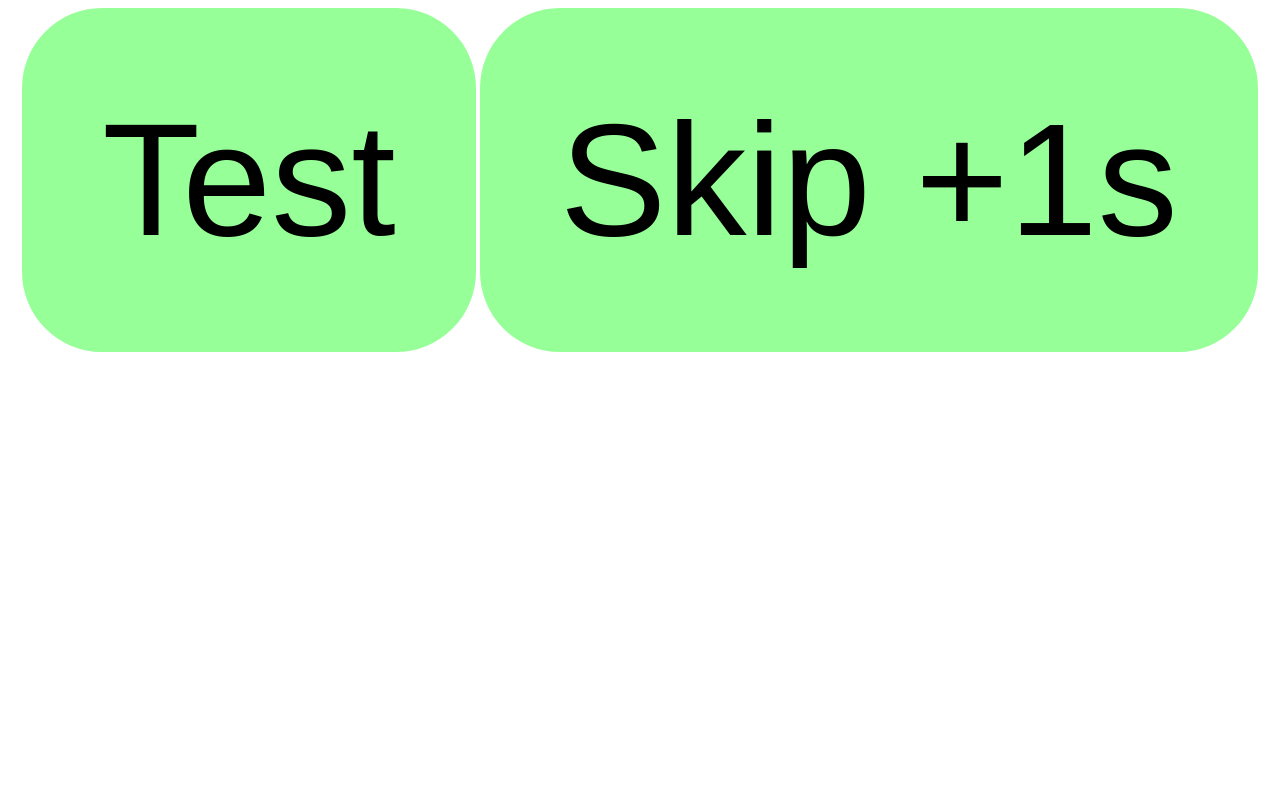
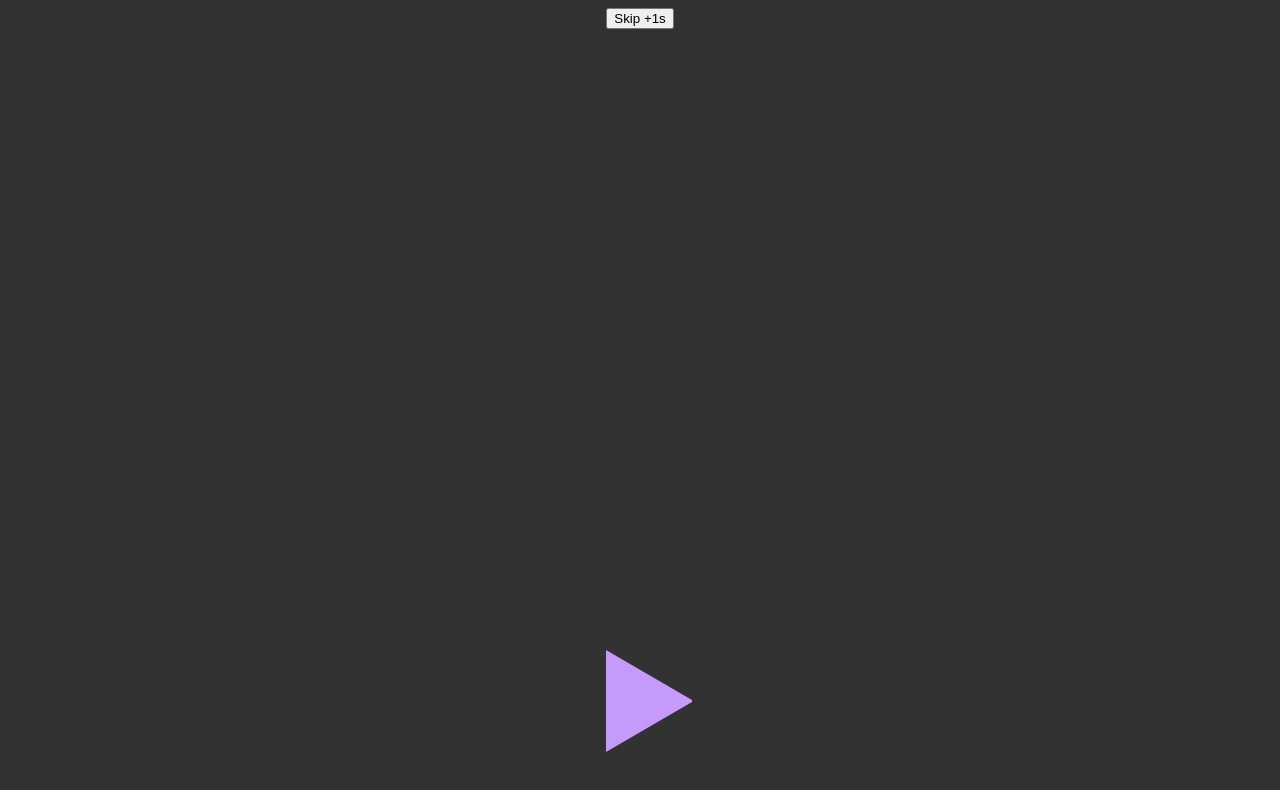
Before and after one commit to 2000Timo/TCSXHEARDLE, a plain HTML site: page index.html in a window 1280 px wide. Drawn offline with Linux system fonts and the light colour scheme.

Commit message:
Design Change

```diff
--- a/index.html
+++ b/index.html
@@ -4,7 +4,7 @@
         <link rel="stylesheet" href="public/css/styles.css">
     </head>
     <body>
-        <button onclick="playAudio()">Test</button>
+        <button id="play" onclick="playAudio()"></button>
         <button id="skipButton" onclick="nextSnippet()">Skip +1s</button>
 
         <script src="public/js/song1.js"></script>
--- a/public/css/styles.css
+++ b/public/css/styles.css
@@ -1,14 +1,19 @@
 body{
     text-align: center;
-}
-button{
-    border-style: none;
-    font-size: 10rem;
-    background-color: rgb(151, 255, 151);
-    border-radius: 5rem;
-    padding: 5rem;
+    background-color: rgb(50, 50, 50);
 }
 
-button:hover{
-    background-color: rgb(106, 184, 106);
+#play{
+    width: 0px;
+    height: 0px;
+    transform:rotate(360deg);
+    background-color: rgb(50, 50, 50);
+    border-style: solid;
+    border-width: 50px 0 50px 86.6px;
+    border-color: transparent transparent transparent #c59afa;
+    bottom: 3rem;
+    position: absolute;
 }
+#play:hover{
+    border-color: transparent transparent transparent #9742ff;
+}
```
